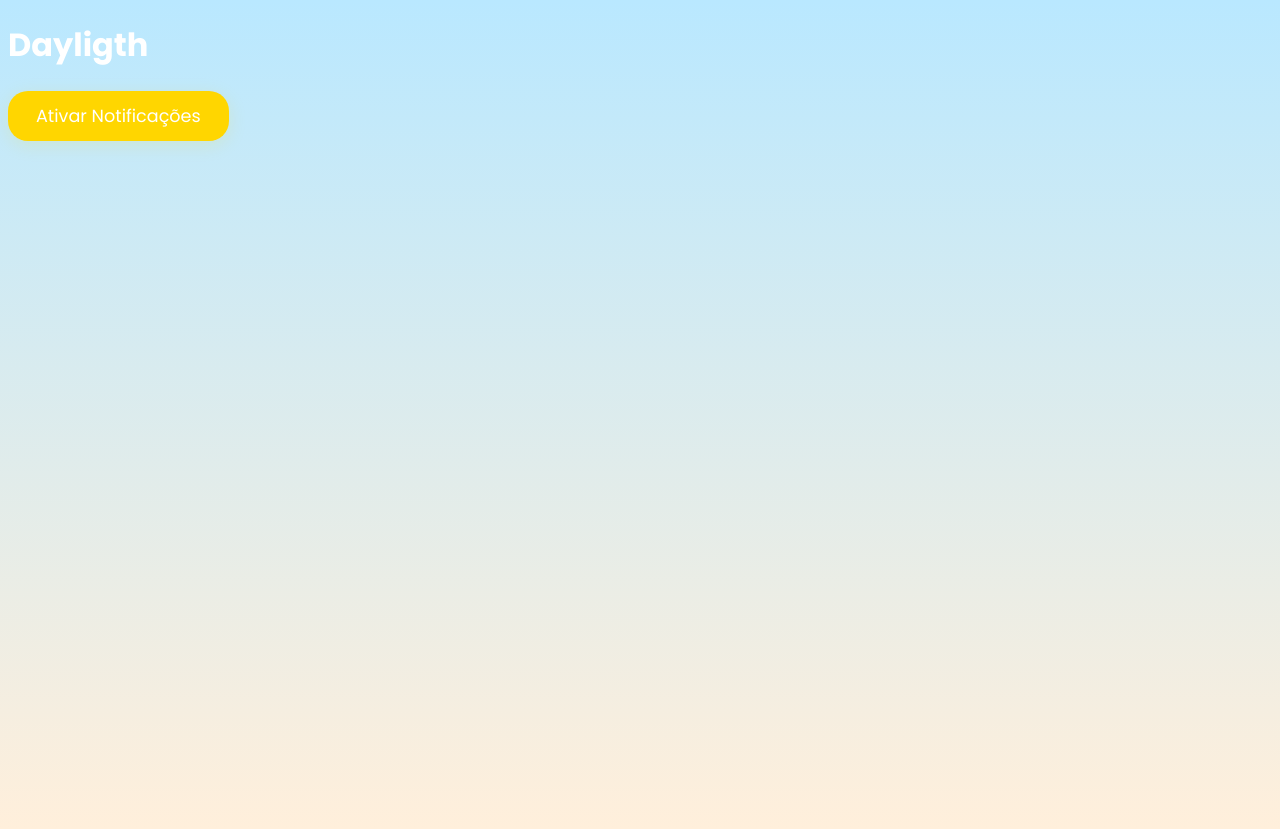
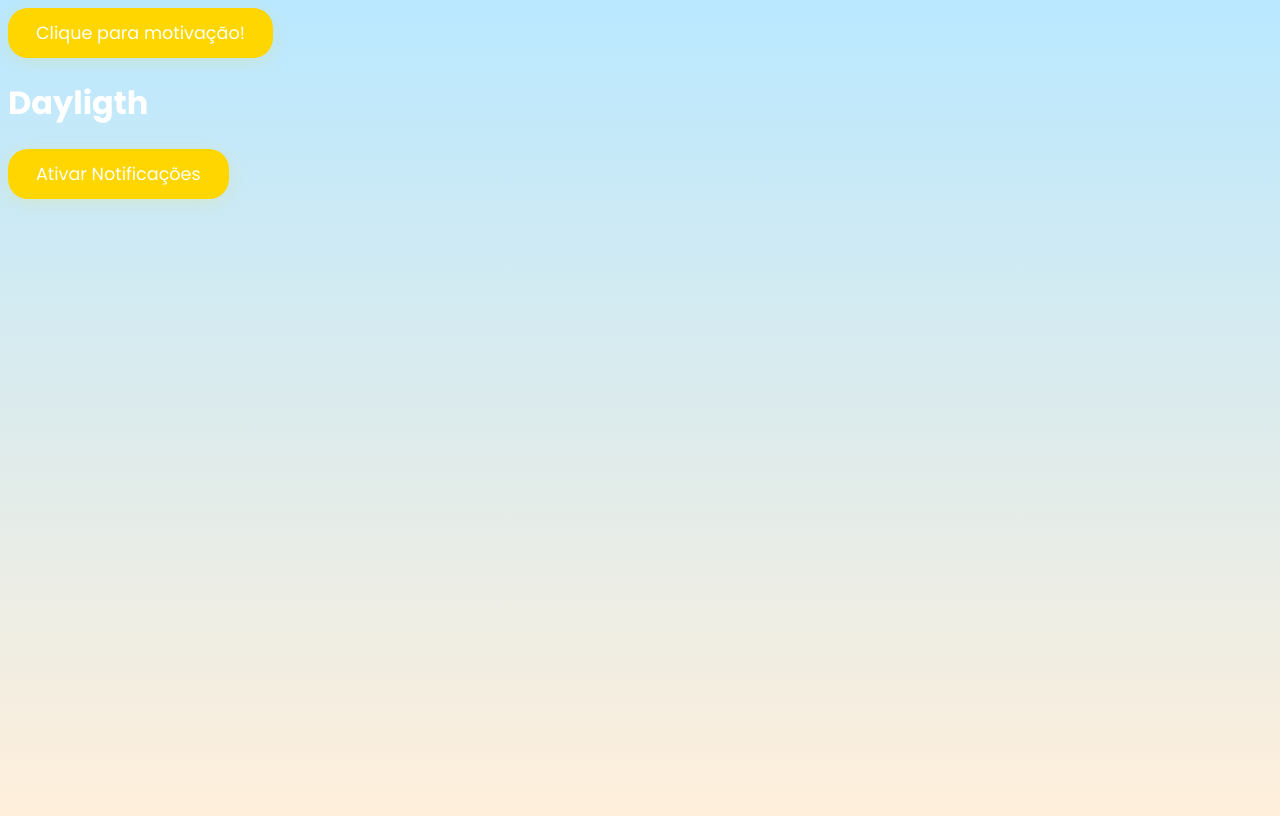
Before and after one commit to angelopelomundo/dayligth, a website: page public/index.html in a window 1280 px wide. Drawn offline with Linux system fonts and the light colour scheme.

Commit message:
Update index.html
botao motiv

```diff
--- a/public/index.html
+++ b/public/index.html
@@ -28,6 +28,10 @@
   <meta name="apple-mobile-web-app-title" content="Dayligth">
 </head>
 <body>
+  <div class="motivacional-container">
+  <button id="motivacional" class="motivacional-btn">Clique para motivação!</button>
+  <div id="frase-motivadora" class="motivacional-banner" style="display:none;"></div>
+</div>
   <h1>Dayligth</h1>
   <button id="subscribe">Ativar Notificações</button>
 
```
